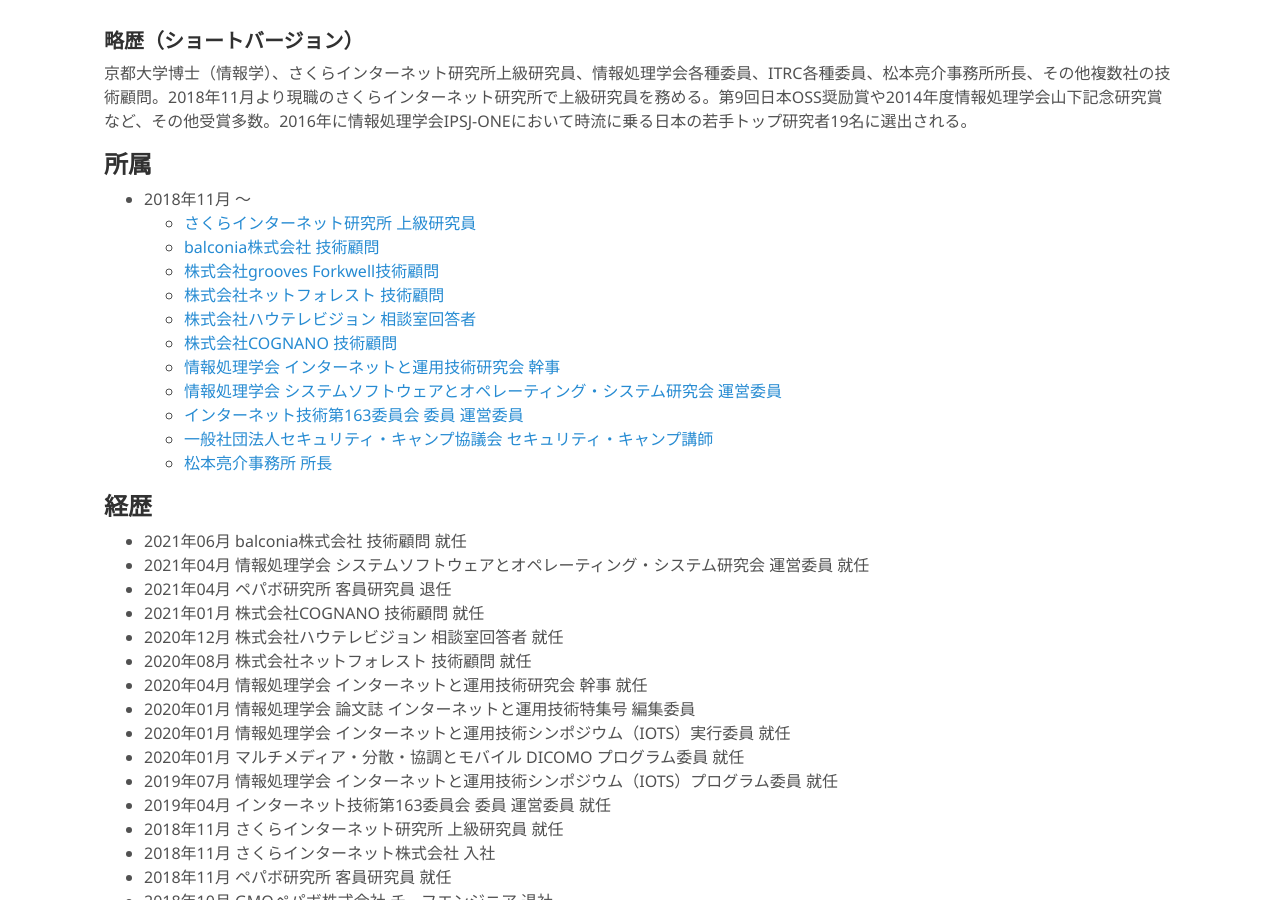
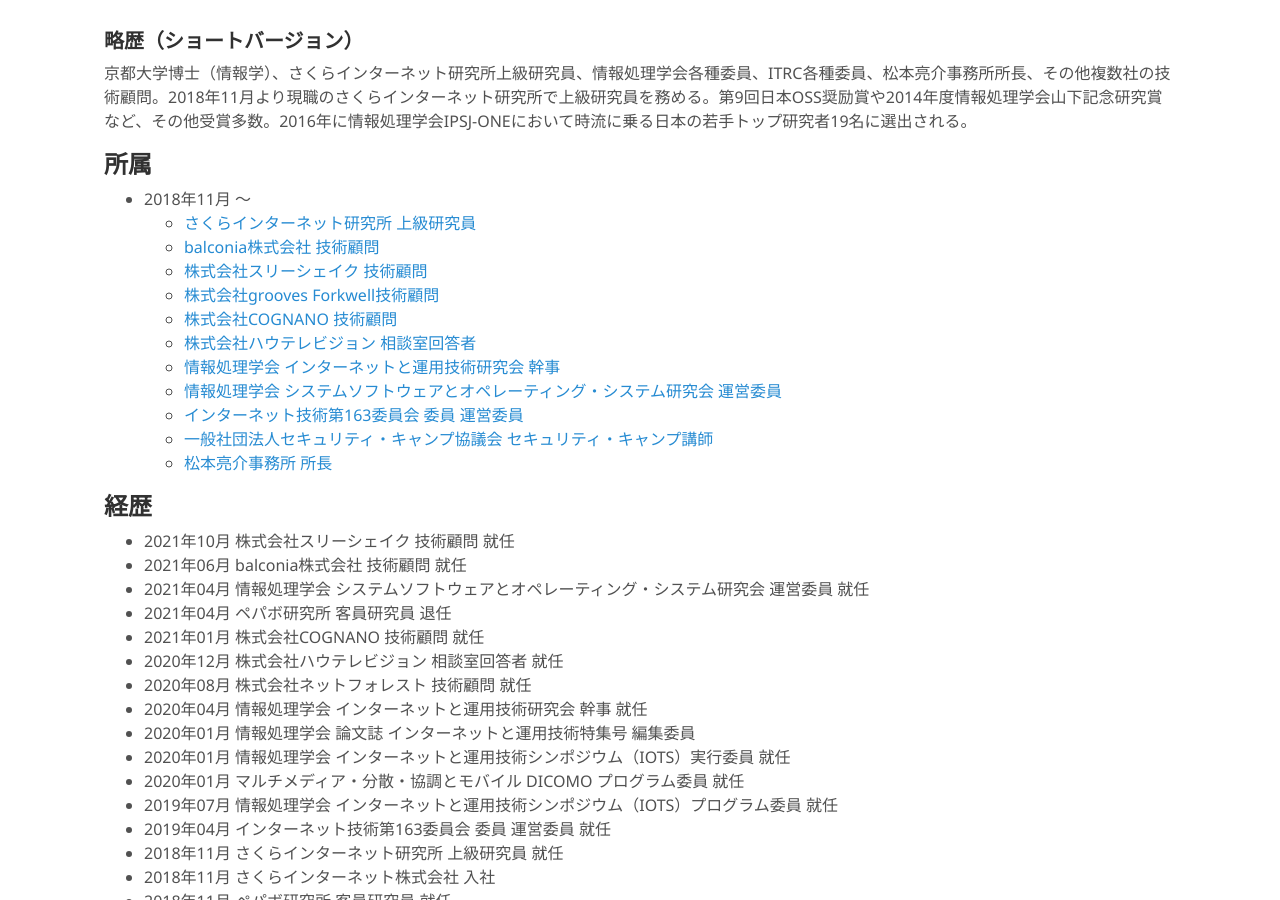
Before and after one commit to matsumotory/matsumotory, a Jekyll site: the page built from index.md, in a window 1280 px wide and 900 px high, scrolled down 499 px. Built offline with Jekyll 4.4.1, drawn with Linux system fonts in a browser that asks for light colours; our own code applies the rules of GitHub Pages for plain Markdown files.

Commit message:
Update プロフィール

```diff
--- a/index.md
+++ b/index.md
@@ -24,10 +24,10 @@
 - 2018年11月 〜
   - [さくらインターネット研究所 上級研究員](https://research.sakura.ad.jp/about/)
   - [balconia株式会社 技術顧問](https://www.balconia.co.jp/about/)
+  - [株式会社スリーシェイク 技術顧問](https://3-shake.com/about/)
   - [株式会社grooves Forkwell技術顧問](https://www.grooves.com/news/1598)
-  - [株式会社ネットフォレスト 技術顧問](https://www.netforest.ad.jp/corporate/)
+  - [株式会社COGNANO 技術顧問](http://www.cognano.co.jp/)
   - [株式会社ハウテレビジョン 相談室回答者](https://howtelevision.co.jp/)
-  - [株式会社COGNANO 技術顧問](http://www.cognano.co.jp/)
   - [情報処理学会 インターネットと運用技術研究会 幹事](https://www.iot.ipsj.or.jp/)
   - [情報処理学会 システムソフトウェアとオペレーティング・システム研究会 運営委員](http://www.ipsj.or.jp/sig/os/index.php?2021%C7%AF%C5%D9+%B1%BF%B1%C4%B0%D1%B0%F7)
   - [インターネット技術第163委員会 委員 運営委員](https://www.itrc.net/about/)
@@ -35,6 +35,7 @@
   - [松本亮介事務所 所長](https://twitter.com/matsumotory)
 
 ## 経歴
+- 2021年10月 株式会社スリーシェイク 技術顧問 就任
 - 2021年06月 balconia株式会社 技術顧問 就任
 - 2021年04月 情報処理学会 システムソフトウェアとオペレーティング・システム研究会 運営委員 就任
 - 2021年04月 ペパボ研究所 客員研究員 退任
```
Also changed, not shown: 9 other files.
